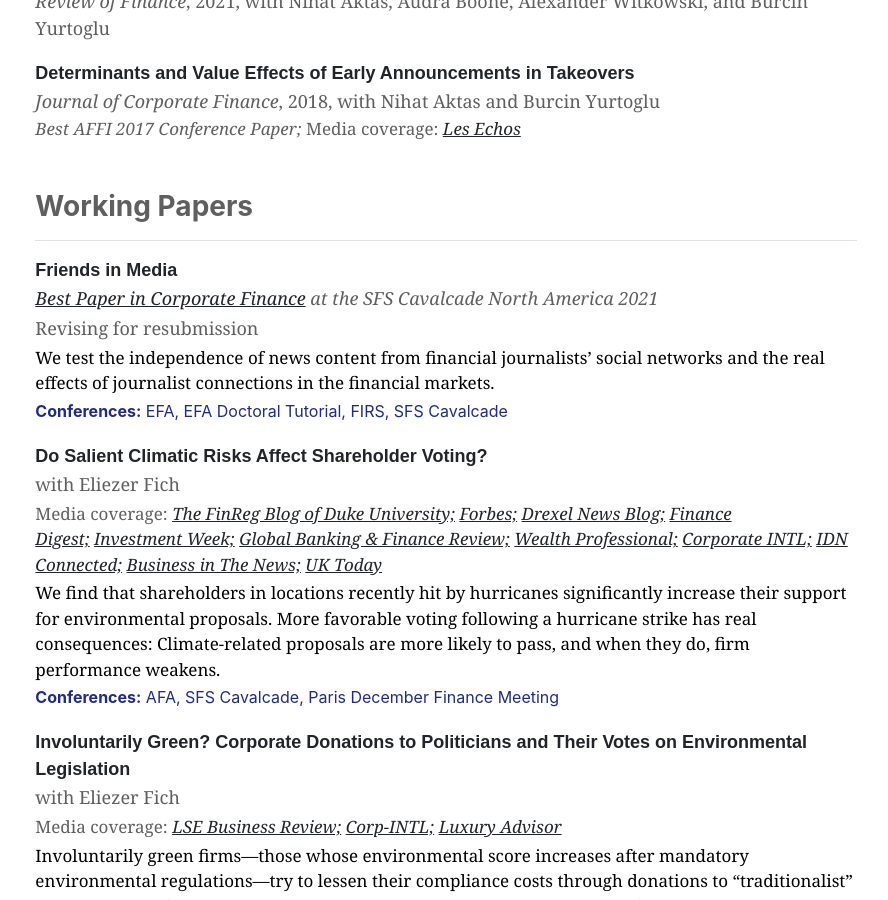
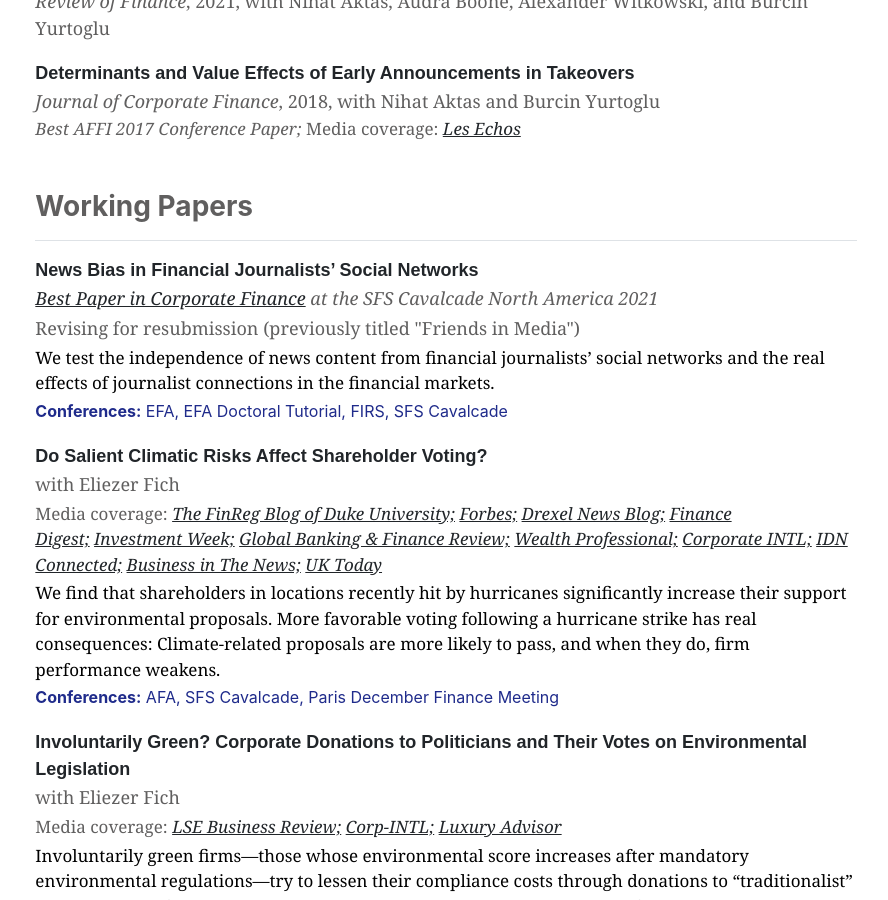
Before and after one commit to guosongxu/guosongxu.github.io, a Jekyll site: the page built from index.md, in a window 1280 px wide and 900 px high, scrolled down 841 px. Shown: the whole window, without its empty margins (194-1082 px from the left). Built offline with Jekyll 4.4.1, drawn with Linux system fonts in a browser that asks for light colours.

Commit message:
Update home.html

```diff
--- a/_layouts/home.html
+++ b/_layouts/home.html
@@ -31,9 +31,9 @@
   <div class="col-md-12">
     <h3 class="fw-bold border-bottom pb-3 mb-3" style="color:#605F5F">Working Papers</h3>
 
-    <p style="font-family:arial, 'MS Sans Serif', arial;font-size:18px;margin-bottom:1px;"><a rel="noreferrer noopener" aria-label=" (opens in a new tab)" href="https://papers.ssrn.com/sol3/papers.cfm?abstract_id=3189273" target="_blank" style="text-decoration:none;"><strong>Friends in Media</strong></a></p>
+    <p style="font-family:arial, 'MS Sans Serif', arial;font-size:18px;margin-bottom:1px;"><a rel="noreferrer noopener" aria-label=" (opens in a new tab)" href="https://papers.ssrn.com/sol3/papers.cfm?abstract_id=3189273" target="_blank" style="text-decoration:none;"><strong>News Bias in Financial Journalists’ Social Networks</strong></a></p>
     <p style="font-family:georgia;font-size:18px;margin-bottom:3px;color:#605F5F"><em><a rel="noreferrer noopener" href="http://sfs.org/cavalcade-best-paper-in-corporate-finance/" target="_blank">Best Paper in Corporate Finance</a> at the SFS Cavalcade North America 2021</em></p>
-    <p style="font-family:georgia;font-size:18px;margin-bottom:3px;color:#605F5F">Revising for resubmission</p>
+    <p style="font-family:georgia;font-size:18px;margin-bottom:3px;color:#605F5F">Revising for resubmission (previously titled "Friends in Media")</p>
     <p style="font-family:georgia;font-size:17px;margin-bottom:3px">We test the independence of news content from financial journalists’ social networks and the real effects of journalist connections in the financial markets. </p>
     <p style="font-size:16px;margin-bottom:20px;color:#1F2B8B"><strong>Conferences:</strong> EFA, EFA Doctoral Tutorial, FIRS, SFS Cavalcade</p>
 
```
